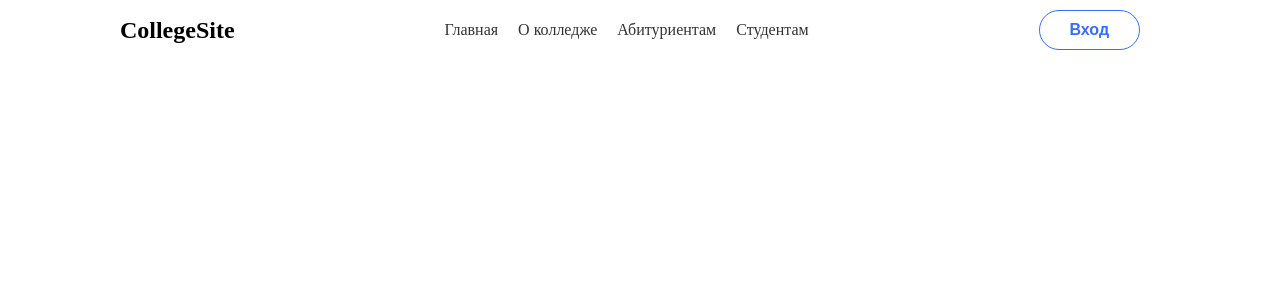
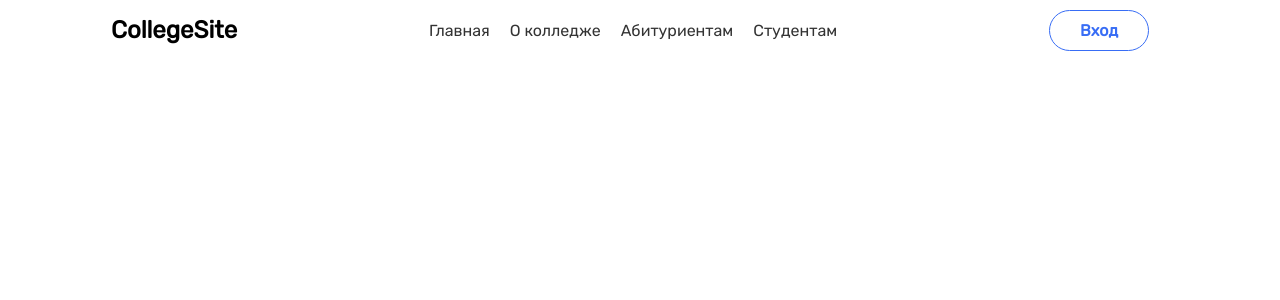
Before and after one commit to IWareQ/CollegeSite, a React (Create React App) app in the folder client/: page / in a window 1280 px wide. Shown: the top 300 px of the page. Built offline with nearby package versions, Linux system fonts and the light colour scheme.

Commit message:
change font-family to Rubik

```diff
--- a/client/src/App.js
+++ b/client/src/App.js
@@ -1,5 +1,4 @@
 import React from 'react';
-import logo from './logo.svg';
 import './styles/App.css';
 import './styles/button.css';
 
--- a/client/src/styles/App.css
+++ b/client/src/styles/App.css
@@ -1,6 +1,3 @@
-body{
-    font-family: 'Rubik';
-}
 .container {
     display: flex;
     flex-direction: column;
@@ -16,12 +13,12 @@
 }
 
 .logo {
-    font-family: 'Rubik';
     font-size: 24px;
     font-weight: bold;
 }
 
 .links {
+
     font-size: 16px;
     display: flex;
     justify-content: center;
@@ -29,6 +26,12 @@
 }
 
 .links a {
+    color: #4F5665;
+    font-family: 'Rubik';
+    font-style: normal;
+    font-weight: 400;
+    font-size: 16px;
+    line-height: 19px;
     margin: 0 10px;
     text-decoration: none;
     color: #333;
--- a/client/src/styles/button.css
+++ b/client/src/styles/button.css
@@ -6,7 +6,6 @@
     padding: 10px 30px;
     margin: 10px 20px;
     overflow: hidden;
-    font-family: 'Rubik', sans-serif;
     color: #386DF5;
     transition: .2s ease-in-out;
 }
--- a/client/src/styles/index.css
+++ b/client/src/styles/index.css
@@ -1,8 +1,11 @@
+@import url('https://fonts.googleapis.com/css2?family=Rubik&display=swap');
 body {
 	margin: 0;
-	font-family: -apple-system, BlinkMacSystemFont, "Segoe UI", "Roboto", "Oxygen",
-	"Ubuntu", "Cantarell", "Fira Sans", "Droid Sans", "Helvetica Neue",
-	sans-serif;
+	font-family: 'Rubik', sans-serif;;
+	font-style: normal;
+	font-weight: 400;
+	font-size: 16px;
+	line-height: 19px;
 	-webkit-font-smoothing: antialiased;
 	-moz-osx-font-smoothing: grayscale;
 }
```
